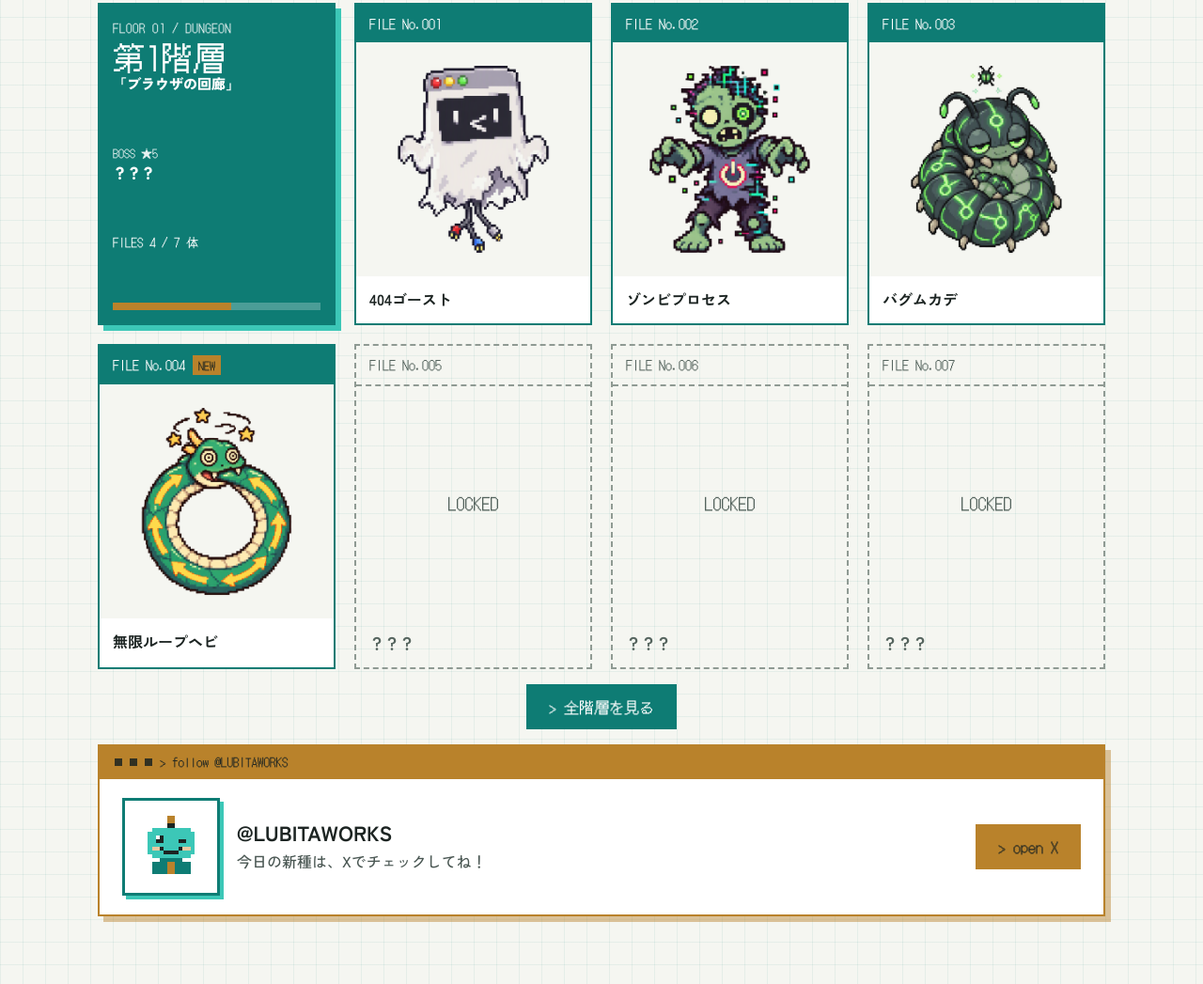
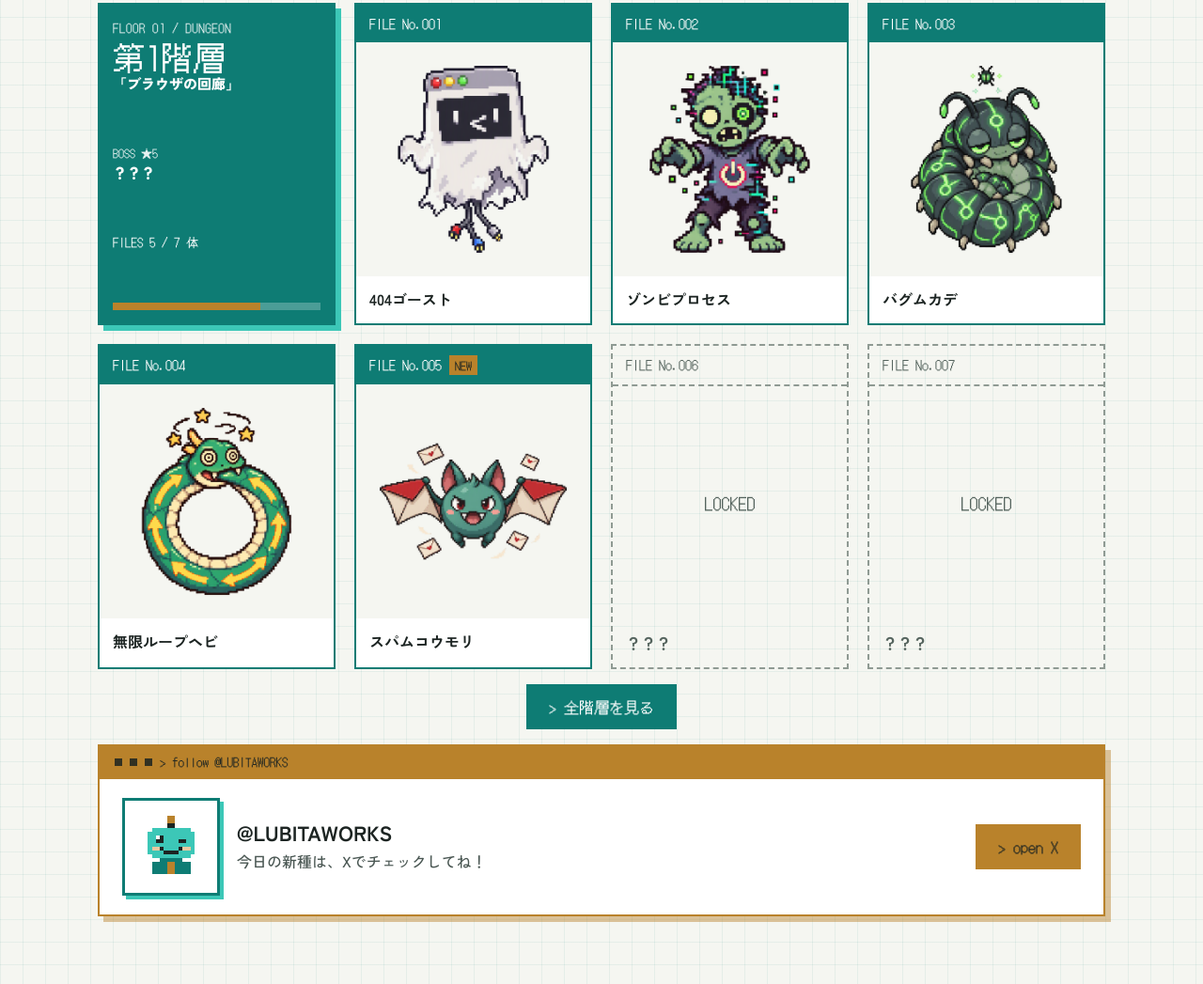
Before and after one commit to lubitaworks-dotcom/lubitaworks-site, a plain HTML site: page index.html in a window 1280 px wide. Shown: the part 1950-2997 px from the top of the page at 94% size. Drawn offline with Linux system fonts and the light colour scheme.

Commit message:
build: 図鑑の解放状況・データを反映（自動）

```diff
--- a/index.html
+++ b/index.html
@@ -84,12 +84,12 @@
   </div>
   <div class="cards">
     <div class="floor-tile"><div><div class="no">FLOOR 01 / DUNGEON</div><div class="fl">第1階層</div><div class="sub">「ブラウザの回廊」</div></div>
-      <div class="boss"><span class="lb">BOSS ★5</span><span class="bn">？？？</span></div><div class="files">FILES 4 / 7 体</div><div class="bar" aria-hidden="true"><i style="width:57%"></i></div></div>
+      <div class="boss"><span class="lb">BOSS ★5</span><span class="bn">？？？</span></div><div class="files">FILES 5 / 7 体</div><div class="bar" aria-hidden="true"><i style="width:71%"></i></div></div>
     <div class="card"><span class="cap dot">FILE No.001</span><div class="art"><img src="/assets/img/zukan/001.webp" alt="ドット絵のモンスター「404ゴースト」。ブラウザの窓の頭に、悲しい顔の画面をつけた白いおばけ。しっぽはケーブル。" width="560" height="560" loading="lazy"></div><span class="nm">404ゴースト</span></div>
     <div class="card"><span class="cap dot">FILE No.002</span><div class="art"><img src="/assets/img/zukan/002.webp" alt="ドット絵のモンスター「ゾンビプロセス」。胸に電源ボタンのマークがある、ノイズまじりの緑色のゾンビ。" width="560" height="560" loading="lazy"></div><span class="nm">ゾンビプロセス</span></div>
     <div class="card"><span class="cap dot">FILE No.003</span><div class="art"><img src="/assets/img/zukan/003.webp" alt="ドット絵のモンスター「バグムカデ」。回路の模様が緑に光る、まるまって眠そうなムカデ。頭の上に小さなバグのマークが浮いている。" width="560" height="560" loading="lazy"></div><span class="nm">バグムカデ</span></div>
-    <div class="card"><span class="cap dot">FILE No.004<b class="new">NEW</b></span><div class="art"><img src="/assets/img/zukan/004.webp" alt="ドット絵のモンスター「無限ループヘビ」。自分のしっぽをかんで輪になった緑の大蛇。体に黄色い矢印があり、目を回している。" width="560" height="560" loading="lazy"></div><span class="nm">無限ループヘビ</span></div>
-    <div class="card lock"><span class="cap dot">FILE No.005</span><div class="art" aria-label="未解放">LOCKED</div><span class="nm">？？？</span></div>
+    <div class="card"><span class="cap dot">FILE No.004</span><div class="art"><img src="/assets/img/zukan/004.webp" alt="ドット絵のモンスター「無限ループヘビ」。自分のしっぽをかんで輪になった緑の大蛇。体に黄色い矢印があり、目を回している。" width="560" height="560" loading="lazy"></div><span class="nm">無限ループヘビ</span></div>
+    <div class="card"><span class="cap dot">FILE No.005<b class="new">NEW</b></span><div class="art"><img src="/assets/img/zukan/005.webp" alt="ドット絵のモンスター「スパムコウモリ」。ハートのシールが付いた封筒の翼を広げる、ティール色の丸いコウモリ。" width="560" height="560" loading="lazy"></div><span class="nm">スパムコウモリ</span></div>
     <div class="card lock"><span class="cap dot">FILE No.006</span><div class="art" aria-label="未解放">LOCKED</div><span class="nm">？？？</span></div>
     <div class="card lock"><span class="cap dot">FILE No.007</span><div class="art" aria-label="未解放">LOCKED</div><span class="nm">？？？</span></div>
   </div>
```
Also changed, not shown: zukan/index.html (+3 -3 lines), assets/fonts/DotGothic16.woff2, assets/fonts/ZenKakuGothicNew-500.woff2, assets/fonts/ZenKakuGothicNew-700.woff2, assets/fonts/ZenKakuGothicNew-900.woff2, assets/img/zukan/005.webp (added).
